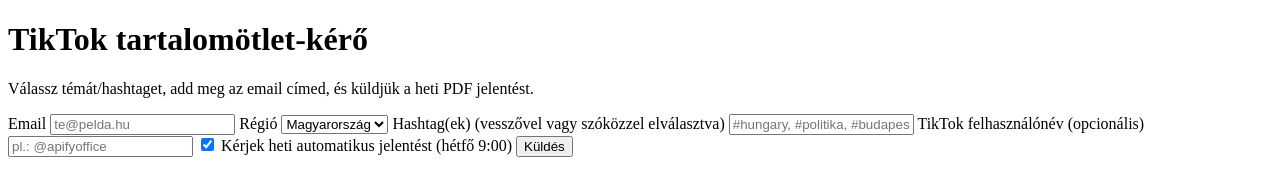
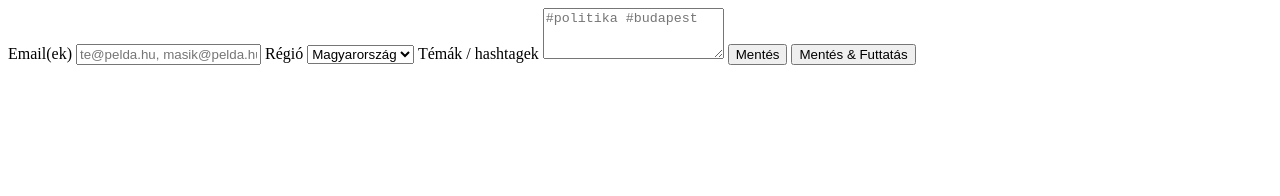
Before and after one commit to Csabesz1130/n8n_intercept_tiktok, a plain HTML site: page index.html in a window 1280 px wide. Drawn offline with Linux system fonts and the light colour scheme.

Commit message:
Update index.html

```diff
--- a/index.html
+++ b/index.html
@@ -1,51 +1,25 @@
-<!doctype html>
-<html lang="hu">
-<head>
-  <meta charset="utf-8" />
-  <meta name="viewport" content="width=device-width, initial-scale=1" />
-  <title>Tartalomötlet beküldése</title>
-  <link rel="stylesheet" href="/style.css" />
-</head>
-<body>
-  <main class="container">
-    <h1>TikTok tartalomötlet-kérő</h1>
-    <p>Válassz témát/hashtaget, add meg az email címed, és küldjük a heti PDF jelentést.</p>
+<form id="ideaForm"
+      method="post"
+      action="https://YOUR-N8N-HOST/webhook/ui-save"
+      target="hidden_iframe">
+  <label>Email(ek)</label>
+  <input type="email" name="emails" multiple required placeholder="te@pelda.hu, masik@pelda.hu" />
 
-    <form id="ideaForm">
-      <label>
-        Email
-        <input type="email" name="email" required placeholder="te@pelda.hu" />
-      </label>
-
-      <label>
-        Régió
+  <label>Régió</label>
   <select name="region">
     <option value="HU" selected>Magyarország</option>
     <option value="EU">EU</option>
     <option value="GLOBAL">Globális</option>
   </select>
-      </label>
 
-      <label>
-        Hashtag(ek) (vesszővel vagy szóközzel elválasztva)
-        <input type="text" name="hashtags" placeholder="#hungary, #politika, #budapest" />
-      </label>
+  <label>Témák / hashtagek</label>
+  <textarea name="topics" rows="3" placeholder="#politika #budapest"></textarea>
 
-      <label>
-        TikTok felhasználónév (opcionális)
-        <input type="text" name="tiktok_username" placeholder="pl.: @apifyoffice" />
-      </label>
+  <input type="hidden" name="user_id" value="demo-user-1" />
+  <input type="hidden" name="run_now" value="0" />
 
-      <label class="checkbox">
-        <input type="checkbox" name="weekly" value="1" checked />
-        Kérjek heti automatikus jelentést (hétfő 9:00)
-      </label>
+  <button type="submit">Mentés</button>
+  <button type="submit" onclick="this.form.run_now.value='1'">Mentés & Futtatás</button>
 
-      <button type="submit">Küldés</button>
-      <p id="msg" aria-live="polite"></p>
+  <iframe name="hidden_iframe" style="display:none"></iframe>
 </form>
-  </main>
-
-  <script src="/script.js"></script>
-</body>
-</html>
```
Lines whose indentation alone changed are shown as unchanged.
